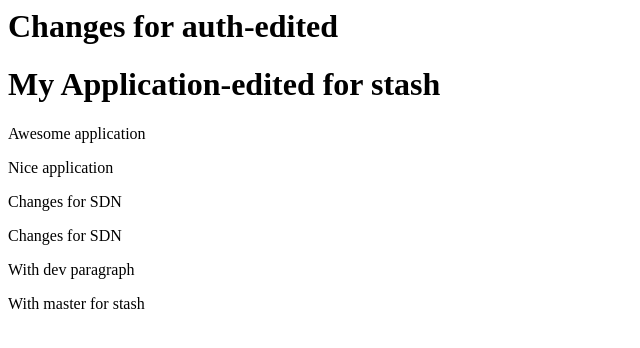
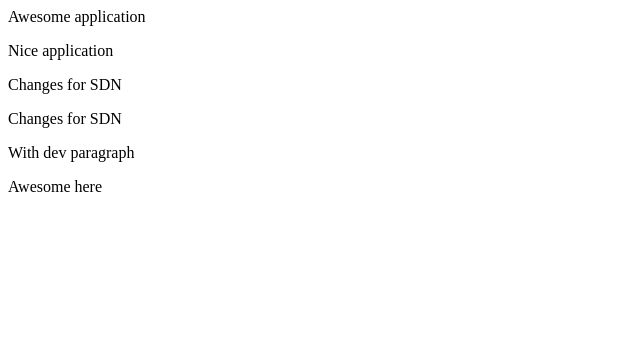
Before and after one commit to alokkola0002/MyAppSample, a plain HTML site: page index.html in a window 1280 px wide. Shown: the whole page, without its empty margins (0-640 px from the left). Drawn offline with Linux system fonts and the light colour scheme.

Commit message:
Added division

```diff
--- a/index.html
+++ b/index.html
@@ -3,13 +3,13 @@
 		<title>My Application</title>
 	</head>
 	<body>
-		<h1>Changes for auth-edited</h1>
-		<h1>My Application-edited for stash</h1>
 		<p>Awesome application</p>
 		<p>Nice application</p>
 		<p>Changes for SDN</p>
 		<p>Changes for SDN</p>
 		<p>With dev paragraph</p>
-		<p>With master for stash</p>
+		<div>
+			Awesome here
+		</div>
 	</body>
 </html>
```
